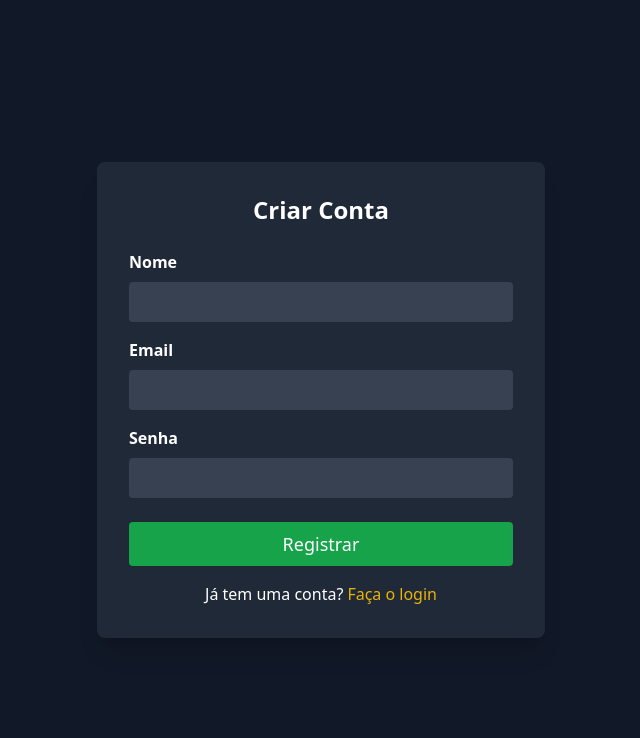
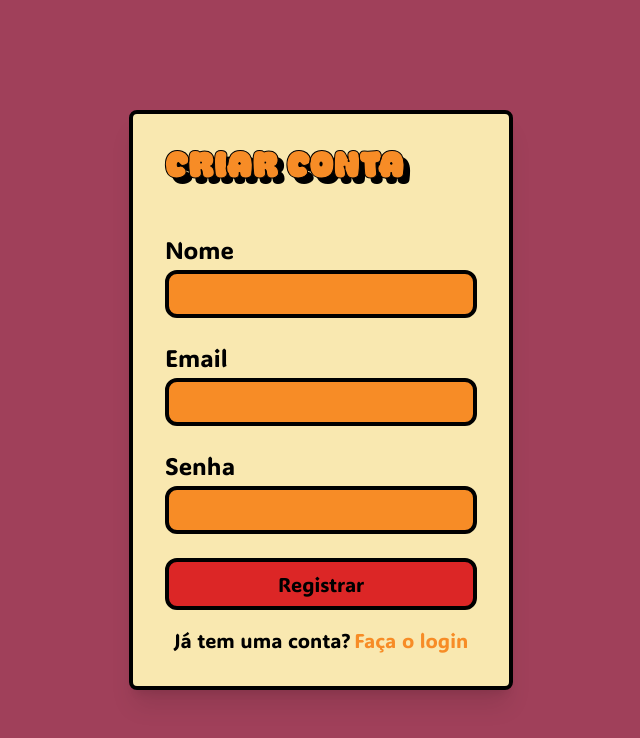
Before and after one commit to euzebio-chokolate/Animes-Burger, a React (Vite) app in the folder frontend/Animes-Burger-Front/: page /registro in a window 1280 px wide. Shown: the top 738 px of the page, without its empty margins (319-959 px from the left). Built offline with nearby package versions, Linux system fonts and the light colour scheme.

Commit message:
estiliza pagina de login

```diff
--- a/frontend/Animes-Burger-Front/src/pages/Login/index.jsx
+++ b/frontend/Animes-Burger-Front/src/pages/Login/index.jsx
@@ -31,36 +31,37 @@ export default function Login() {
   }
 
   return (
-    <div className="min-h-screen flex items-center justify-center bg-gray-900">
+    <div className="min-h-screen flex items-center justify-center bg-[#A0405A]">
       <form
         onSubmit={handleLogin}
-        className="bg-gray-800 p-8 rounded-lg text-white w-96 shadow-xl"
+        className="bg-[#F9E8B0] p-8 rounded-lg text-black w-96 shadow-xl border-4 border-black font-Adlam"
       >
-        <h1 className="text-2xl mb-6 font-bold text-center">Login</h1>
+        <h1 className="font-Atop font-semibold text-4xl mb-12 text-stroke text-[#F78C26] text-shadow-[0_35px_35px_rgb(0_0_0_/_0.25)]"
+          style={{ textShadow: "6px 6px 0px #000" }}>Login</h1>
 
-        <label>Email</label>
+        <label className="font-Adlam text-black text-2xl">Email</label>
         <input
-          className="w-full p-2 rounded bg-gray-700 mt-1 mb-4"
+          className="w-full p-2 rounded-xl bg-[#F78C26] mt-1 mb-6 border-4 border-black"
           value={email}
           onChange={(e) => setEmail(e.target.value)}
         />
 
-        <label>Senha</label>
+        <label className="font-Adlam text-black text-2xl">Senha</label>
         <input
           type="text"
-          className="w-full p-2 rounded bg-gray-700 mt-1 mb-6"
+          className="w-full p-2 rounded-xl bg-[#F78C26] mt-1 mb-6 border-4 border-black"
           value={senha}
           onChange={(e) => setSenha(e.target.value)}
         />
 
         <button
-          className="w-full bg-red-600 hover:bg-red-700 transition p-2 rounded"
+          className="w-full bg-red-600 hover:bg-red-700 transition p-2 rounded-xl border-4 border-black text-xl"
         >
           Entrar
         </button>
-        <p className="text-center mt-4">
+        <p className="text-center mt-4 text-xl">
           Não tem uma conta?
-          <Link to="/registro" className="text-yellow-500 hover:underline ml-1">
+          <Link to="/registro" className="text-[#F78C26] hover:underline ml-1 text-xl">
             Crie uma agora
           </Link>
         </p>
--- a/frontend/Animes-Burger-Front/src/pages/Resgistro/index.jsx
+++ b/frontend/Animes-Burger-Front/src/pages/Resgistro/index.jsx
@@ -23,17 +23,15 @@ const Registro = () => {
     }
 
     try {
-      // 1. Chama a rota de registro do back-end
       await api.post('/usuarios/register', {
         nome,
         email,
         senha,
-        role: 'user' // Define o 'role' como 'user'
+        role: 'user'
       });
 
       alert("Conta criada com sucesso! Você já pode fazer o login.");
 
-      // 2. Redireciona para a página de login
       navigate('/login');
 
     } catch (err) {
@@ -46,40 +44,41 @@ const Registro = () => {
   };
 
   return (
-    <div className="min-h-screen flex items-center justify-center bg-gray-900 p-4">
+    <div className="min-h-screen flex items-center justify-center bg-[#A0405A] p-4">
       <form
         onSubmit={handleRegister}
-        className="bg-gray-800 p-8 rounded-lg text-white w-full max-w-md shadow-xl"
+        className="bg-[#F9E8B0] p-8 rounded-lg text-black w-96 shadow-xl border-4 border-black font-Adlam"
       >
-        <h1 className="text-2xl mb-6 font-bold text-center font-adlam">
+        <h1  className="font-Atop font-semibold text-4xl mb-12 text-stroke text-[#F78C26] text-shadow-[0_35px_35px_rgb(0_0_0_/_0.25)]"
+          style={{ textShadow: "6px 6px 0px #000" }}>
           Criar Conta
         </h1>
 
         {/* Campo Nome */}
-        <label className="block mb-1 font-semibold">Nome</label>
+        <label className="font-Adlam text-black text-2xl">Nome</label>
         <input
           type="text"
-          className="w-full p-2 rounded bg-gray-700 mt-1 mb-4"
+          className="w-full p-2 rounded-xl bg-[#F78C26] mt-1 mb-6 border-4 border-black"
           value={nome}
           onChange={(e) => setNome(e.target.value)}
           required
         />
 
         {/* Campo Email */}
-        <label className="block mb-1 font-semibold">Email</label>
+        <label className="font-Adlam text-black text-2xl">Email</label>
         <input
           type="email"
-          className="w-full p-2 rounded bg-gray-700 mt-1 mb-4"
+          className="w-full p-2 rounded-xl bg-[#F78C26] mt-1 mb-6 border-4 border-black"
           value={email}
           onChange={(e) => setEmail(e.target.value)}
           required
         />
 
         {/* Campo Senha */}
-        <label className="block mb-1 font-semibold">Senha</label>
+        <label className="font-Adlam text-black text-2xl">Senha</label>
         <input
           type="password"
-          className="w-full p-2 rounded bg-gray-700 mt-1 mb-6"
+          className="w-full p-2 rounded-xl bg-[#F78C26] mt-1 mb-6 border-4 border-black"
           value={senha}
           onChange={(e) => setSenha(e.target.value)}
           required
@@ -93,14 +92,14 @@ const Registro = () => {
         <button
           type="submit"
           disabled={loading}
-          className="w-full bg-green-600 hover:bg-green-700 transition p-2 rounded font-adlam text-lg disabled:bg-gray-500"
+          className="w-full bg-red-600 hover:bg-red-700 transition p-2 rounded-xl border-4 border-black text-xl"
         >
           {loading ? "Criando..." : "Registrar"}
         </button>
 
-        <p className="text-center mt-4">
+        <p className="text-center mt-4 text-xl">
           Já tem uma conta?
-          <Link to="/login" className="text-yellow-500 hover:underline ml-1">
+          <Link to="/login" className="text-[#F78C26] hover:underline ml-1 text-xl">
             Faça o login
           </Link>
         </p>
```
